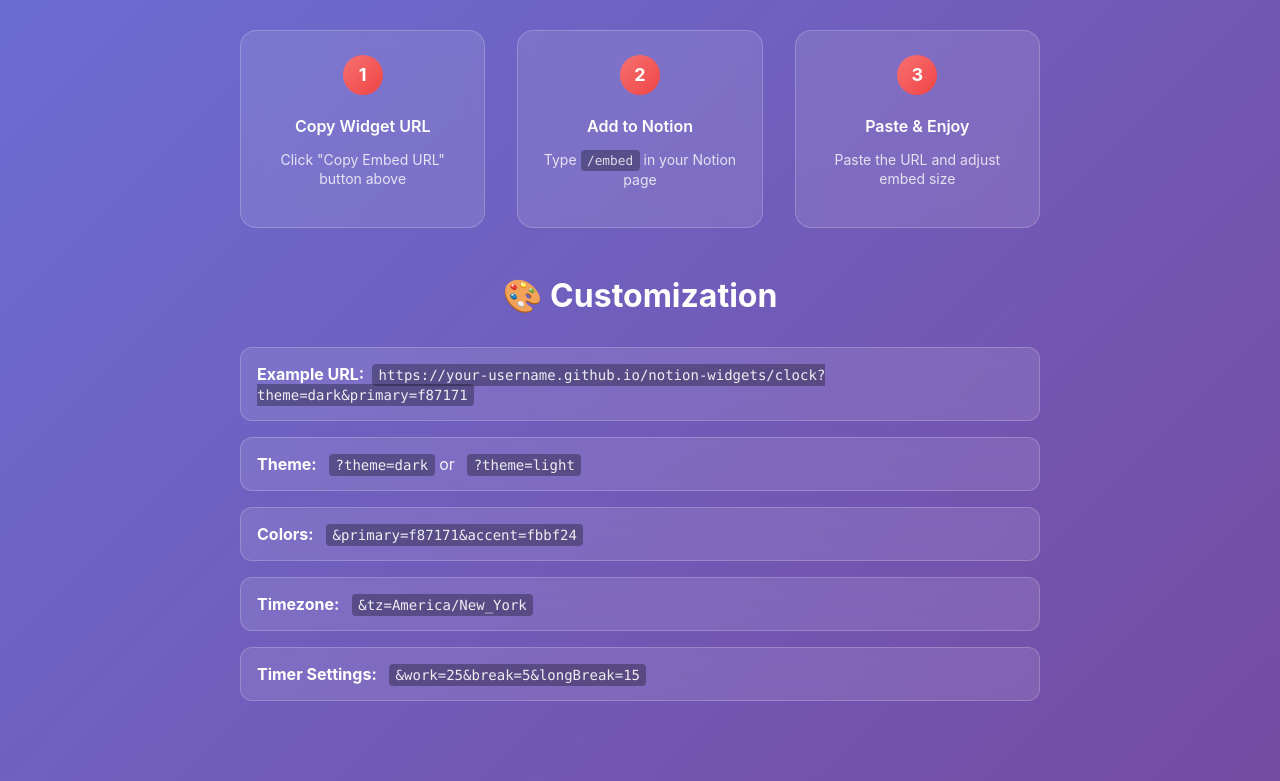
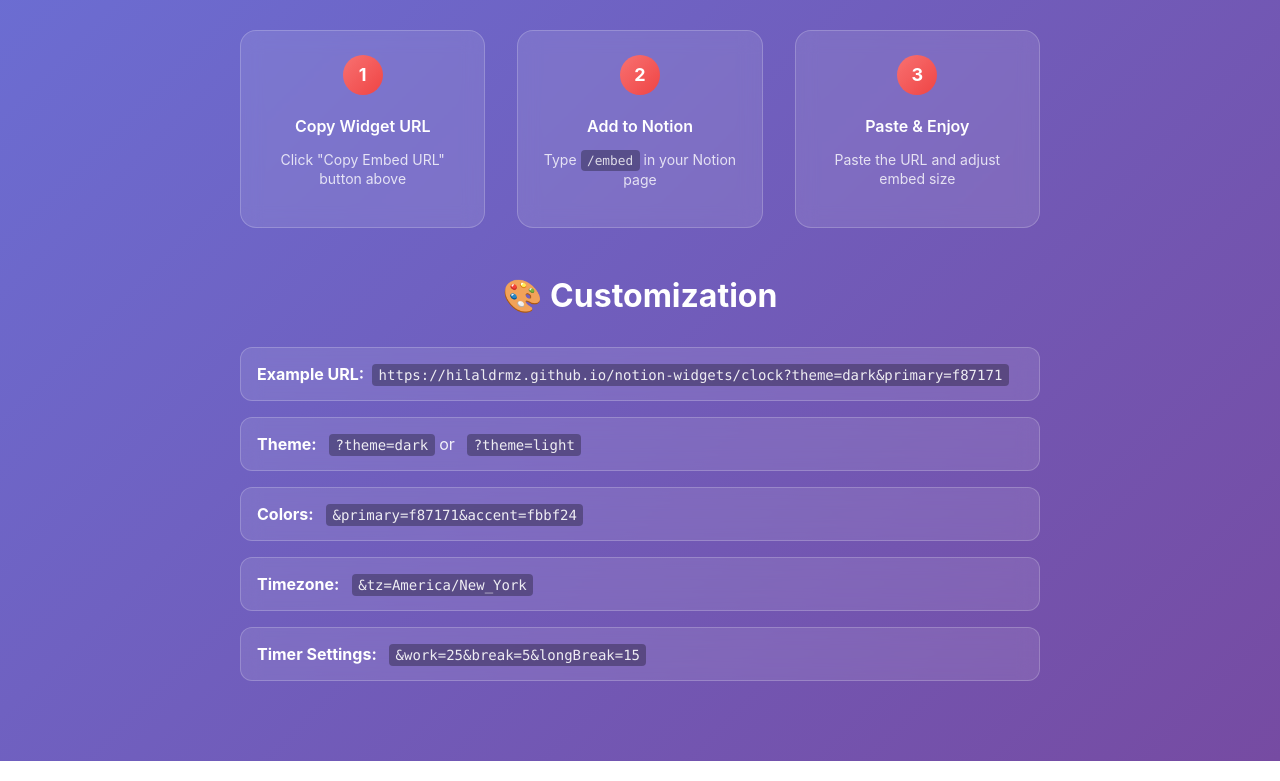
Before and after one commit to Hilaldrmz/notion-widgets, a Vue app: page / in a window 1280 px wide. Shown: the part 1040-1821 px from the top of the page. Built offline with nearby package versions, Linux system fonts and the light colour scheme.

Commit message:
Update example URL in LandingPage.vue to reflect the correct GitHub Pages path

```diff
--- a/src/components/LandingPage.vue
+++ b/src/components/LandingPage.vue
@@ -79,7 +79,7 @@
             <div class="custom-options">
                 <div class="option">
                     <strong>Example URL:</strong>
-                    <code>https://your-username.github.io/notion-widgets/clock?theme=dark&primary=f87171</code>
+                    <code>https://hilaldrmz.github.io/notion-widgets/clock?theme=dark&primary=f87171</code>
                 </div>
                 <div class="option">
                     <strong>Theme:</strong> <code>?theme=dark</code> or <code>?theme=light</code>
```
